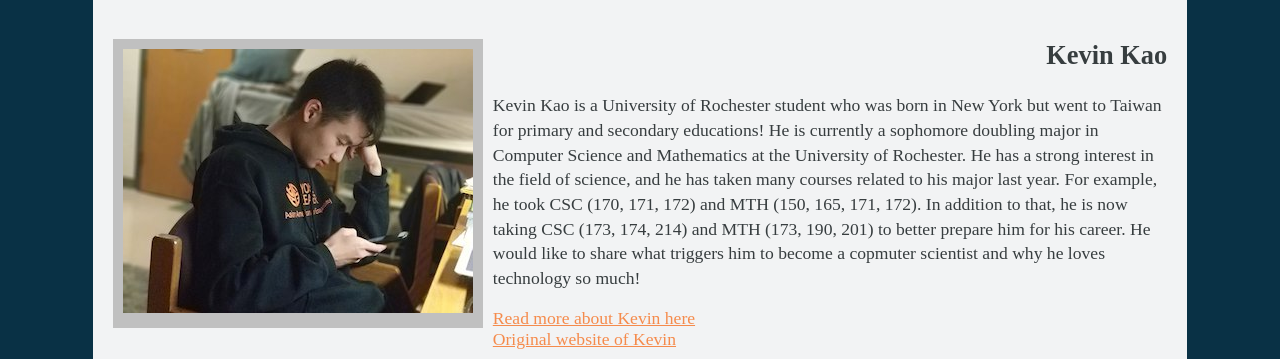
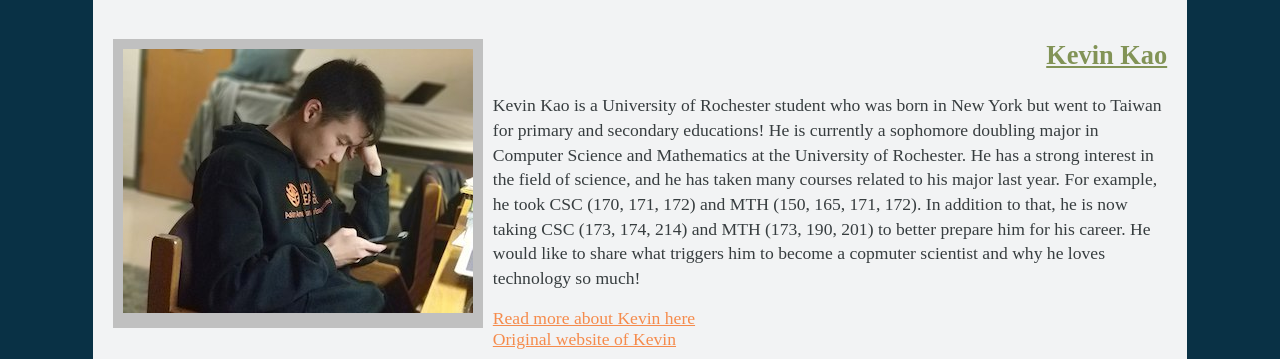
Before and after one commit to thepriya/csc174-lab7, a PHP site: page / in a window 1280 px wide. Shown: the part 107-466 px from the top of the page. Run offline with PHP 8.4, Linux system fonts and the light colour scheme.

Commit message:
Odd out styling

```diff
--- a/css/styles.css
+++ b/css/styles.css
@@ -118,3 +118,8 @@ article > div.container {
 	text-decoration: none;
 	color: #373d3f;
 }
+/* Differentiate the odd student out in a noticeable but non-distracting way */
+.odd-out h2, .odd-out h3{
+	color: #829356;
+	text-decoration: underline;
+}
--- a/index.html
+++ b/index.html
@@ -25,7 +25,7 @@
 
 		<article>
 
-			<section>
+			<section class="odd-out">
 				<figure class="left-img">
 					<img src="images/kevin.jpg" alt="kevin">
 				</figure>
--- a/student-detail.html
+++ b/student-detail.html
@@ -23,7 +23,7 @@
 		</header>
 	</div>
 	<article>
-		<div class="container">
+		<div class="container odd-out">
 			<section id="kevin">
 				<h2>Kevin Kao</h2>
 
```
